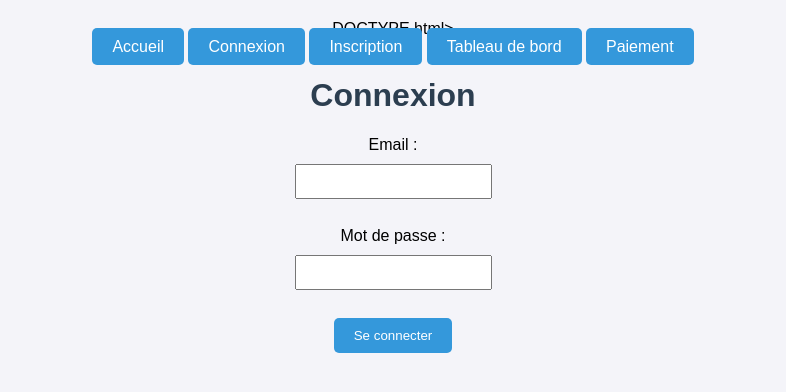
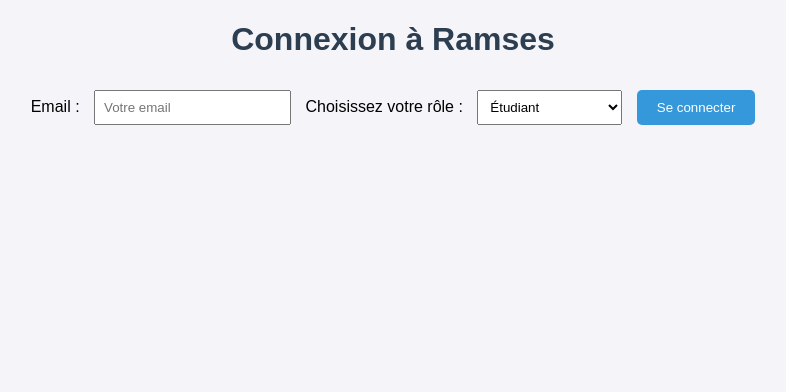
Before and after one commit to ElieDjuna/Plateforme-de-formation-, a website: page connexion.html in a window 1280 px wide. Shown: the whole page, without its empty margins (247-1033 px from the left). Drawn offline with Linux system fonts and the light colour scheme.

Commit message:
git add public/connexion.html git commit -m "Correction formulaire connexion HTML" git push origin main

```diff
--- a/connexion.html
+++ b/connexion.html
@@ -1,27 +1,26 @@
-DOCTYPE html>
+<!DOCTYPE html>
 <html lang="fr">
 <head>
   <meta charset="UTF-8">
-  <meta name="viewport" content="width=device-width, initial-scale=1.0">
-  <title>Connexion</title>
-  <link rel="stylesheet" href="style.css">
+  <title>Connexion - Ramses</title>
+  <link rel="stylesheet" href="/style.css">
 </head>
 <body>
-  <nav>
-    <a href="index.html">Accueil</a>
-    <a href="connexion.html">Connexion</a>
-    <a href="inscription.html">Inscription</a>
-    <a href="dashboard.html">Tableau de bord</a>
-    <a href="paiement.html">Paiement</a>
-  </nav>
+  <h1>Connexion à Ramses</h1>
 
-  <h1>Connexion</h1>
-  <form>
-    <label>Email :</label><br>
-    <input type="email" required><br><br>
+  <form action="/dashboard" method="POST">
+    <label for="email">Email :</label>
+    <input type="email" id="email" name="email" placeholder="Votre email" required>
 
-    <label>Mot de passe :</label><br>
-    <input type="password" required><br><br>
+    <label for="role">Choisissez votre rôle :</label>
+    <select id="role" name="role">
+      <option value="Etudiant">Étudiant</option>
+      <option value="FormateurPro">Formateur Pro</option>
+      <option value="MembreStandard">Membre Standard</option>
+    </select>
 
     <button type="submit">Se connecter</button>
   </form>
+
+</body>
+</html>
```
